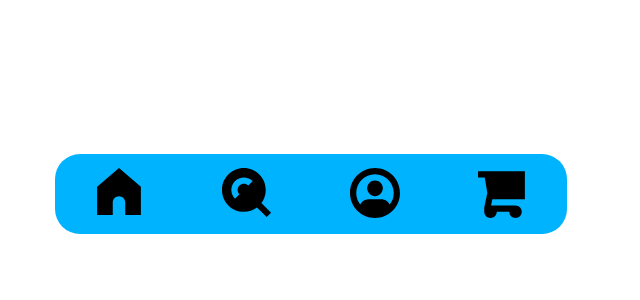
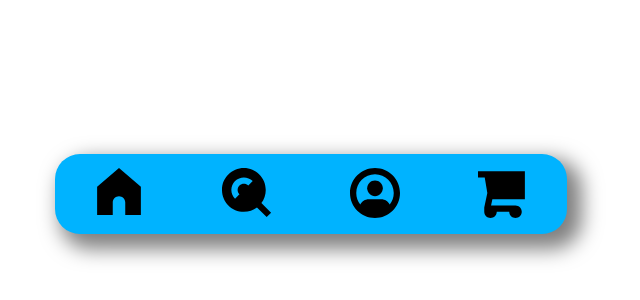
Before and after one commit to DanielM3218/navBarExrecise, a plain HTML site: page index.html in a window 1280 px wide. Shown: the part 166-466 px from the top of the page, without its empty margins (329-969 px from the left). Drawn offline with Linux system fonts and the light colour scheme.

Commit message:
last update

```diff
--- a/style.css
+++ b/style.css
@@ -8,10 +8,12 @@
     border-radius: 25px;
     transition-duration: 0.5s;
     justify-content: space-around;
+    box-shadow: 10px 10px 20px 5px rgba(0, 0, 0, 0.5);
 }
 
 .main-container:hover{
     transform: scalex(1.1);
+    box-shadow: 10px 10px 20px 5px rgba(0, 0, 0, 0.5);
 
 }
 
```
